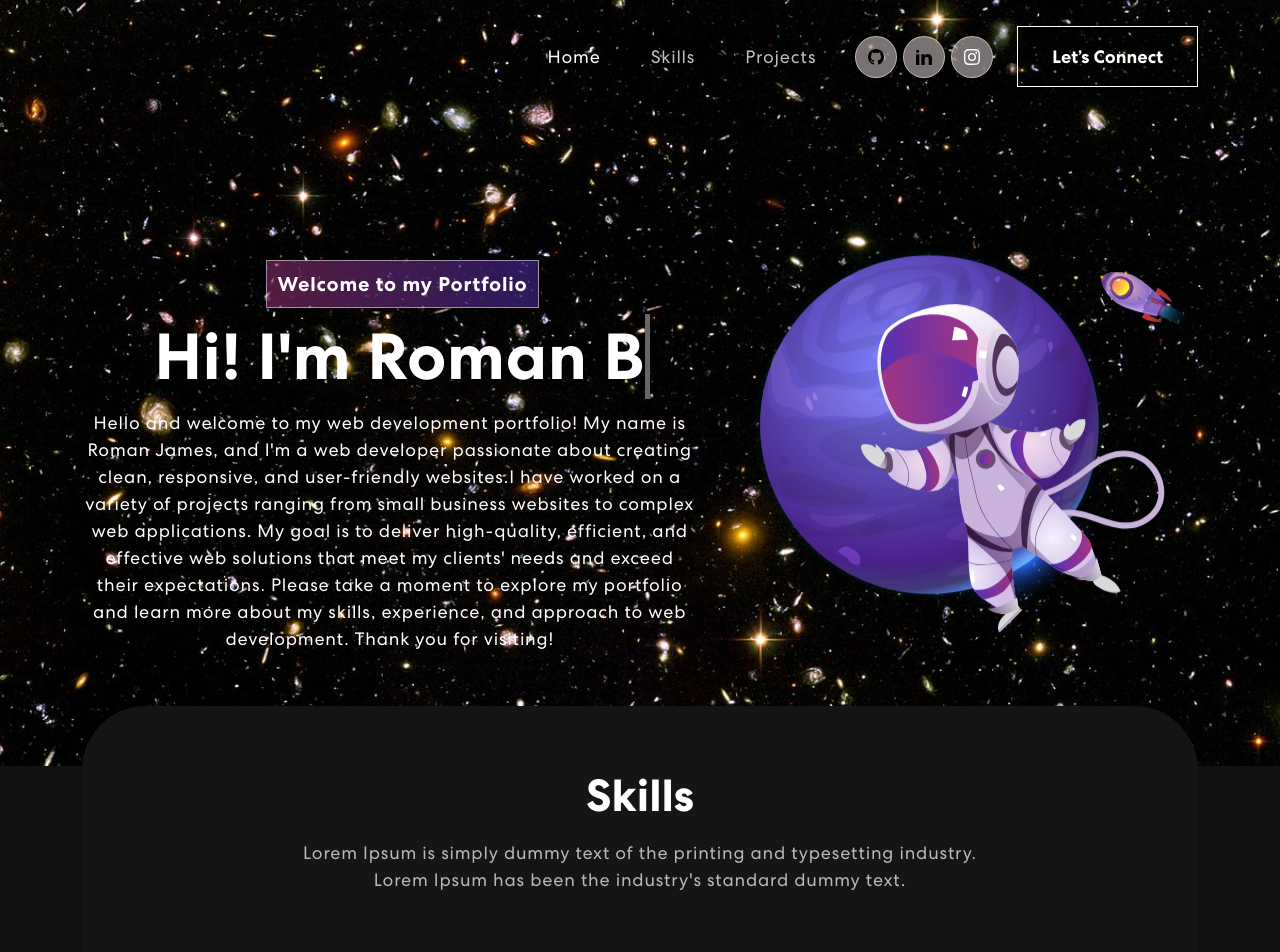
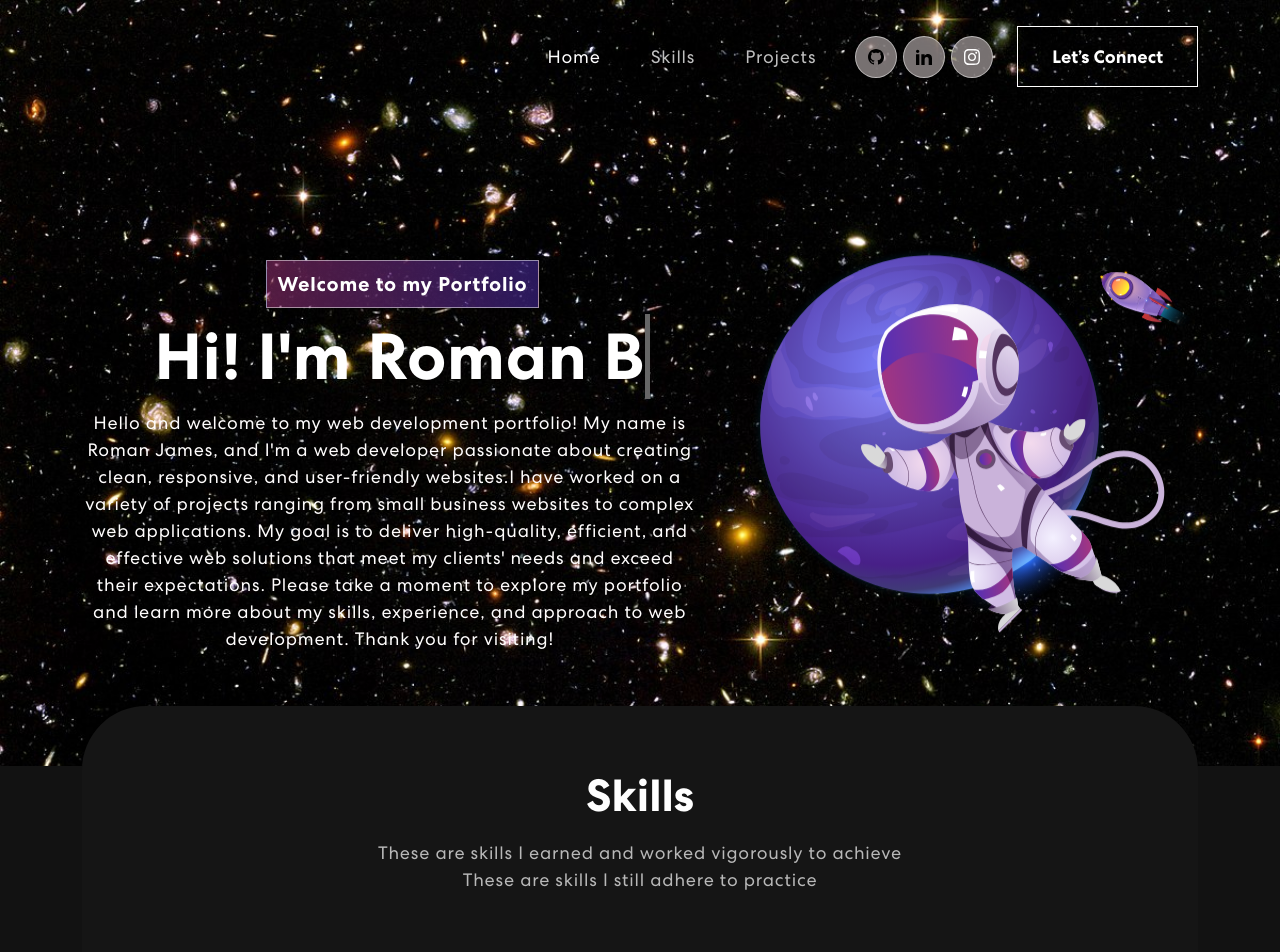
Before and after one commit to romanjamess/ImRomanJ.github.io, a React (Create React App) app in the folder portfolio/: page / in a window 1280 px wide. Shown: the top 952 px of the page. Built offline with nearby package versions, Linux system fonts and the light colour scheme.

Commit message:
replaced dummy text

```diff
--- a/portfolio/src/components/Skills.js
+++ b/portfolio/src/components/Skills.js
@@ -35,7 +35,7 @@ export const Skills = () => {
                 <div className="col-12">
                     <div className="skill-bx wow zoomIn">
                         <h2>Skills</h2>
-                        <p>Lorem Ipsum is simply dummy text of the printing and typesetting industry.<br></br> Lorem Ipsum has been the industry's standard dummy text.</p>
+                        <p> These are skills I earned and worked vigorously to achieve <br></br> These are skills I still adhere to practice</p>
                         <Carousel responsive={responsive} infinite={true} className="owl-carousel owl-theme skill-slider">
                             <div className="item">
                                 <img src={meter1} alt="Image" />
```
